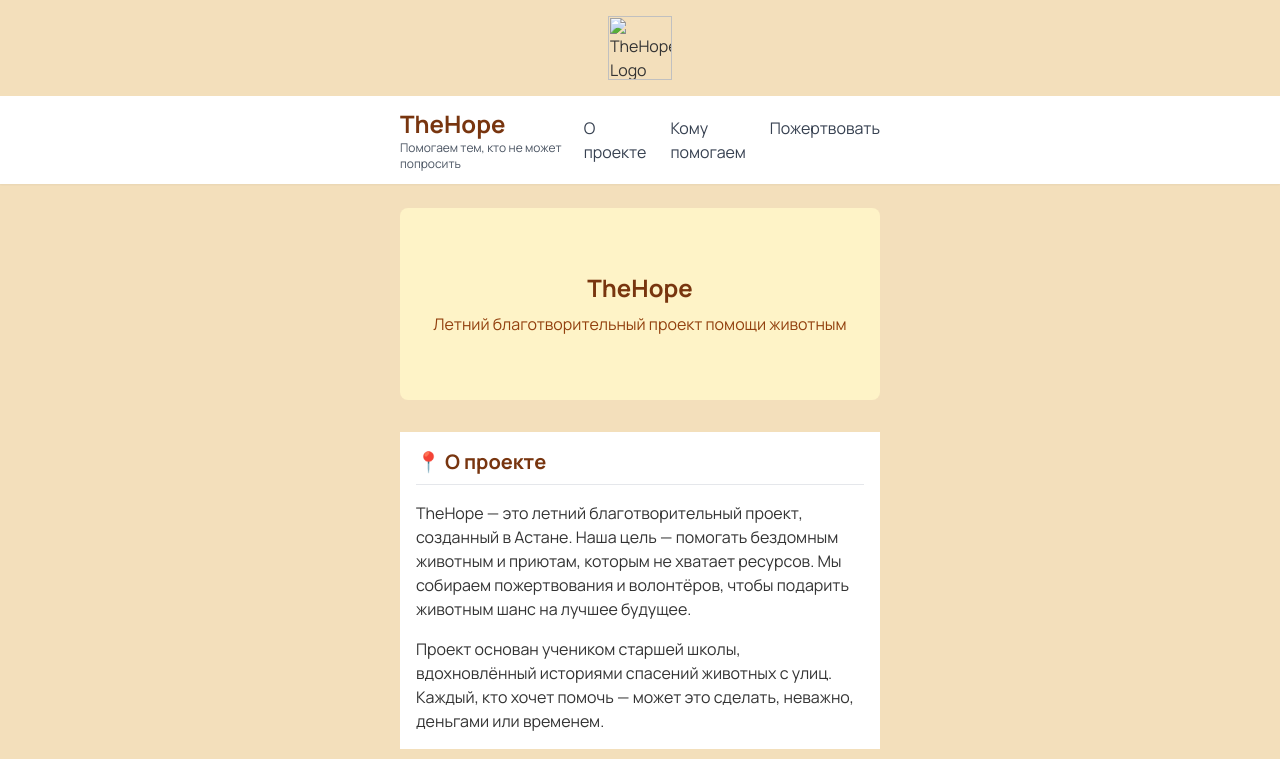
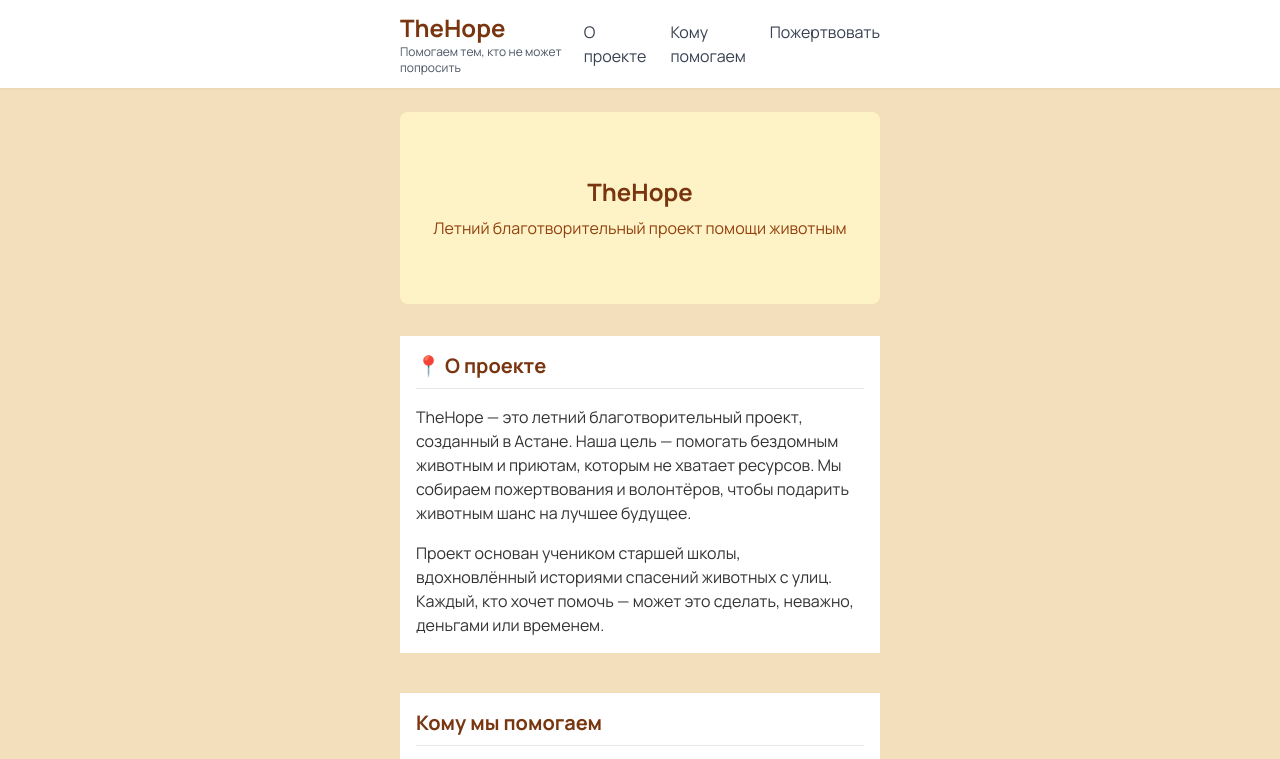
Before and after one commit to soulofthegoodman/TheHope, a plain HTML site: page index.html in a window 1280 px wide. Shown: the top 759 px of the page. Drawn offline with nearby package versions, Linux system fonts and the light colour scheme.

Commit message:
Update index.html

```diff
--- a/index.html
+++ b/index.html
@@ -52,11 +52,6 @@
     </style>
 </head>
 <body class="w-full">
-    <!-- Логотип -->
-    <div class="w-full flex justify-center py-4 bg-[#f3dfbb]">
-        <img src="logo.jpg" alt="TheHope Logo" class="h-16">
-    </div>
-
     <!-- Шапка -->
     <header class="sticky top-0 z-10 bg-white shadow-sm">
         <div class="w-full px-4 py-3 flex justify-between items-center max-w-lg mx-auto">
```
